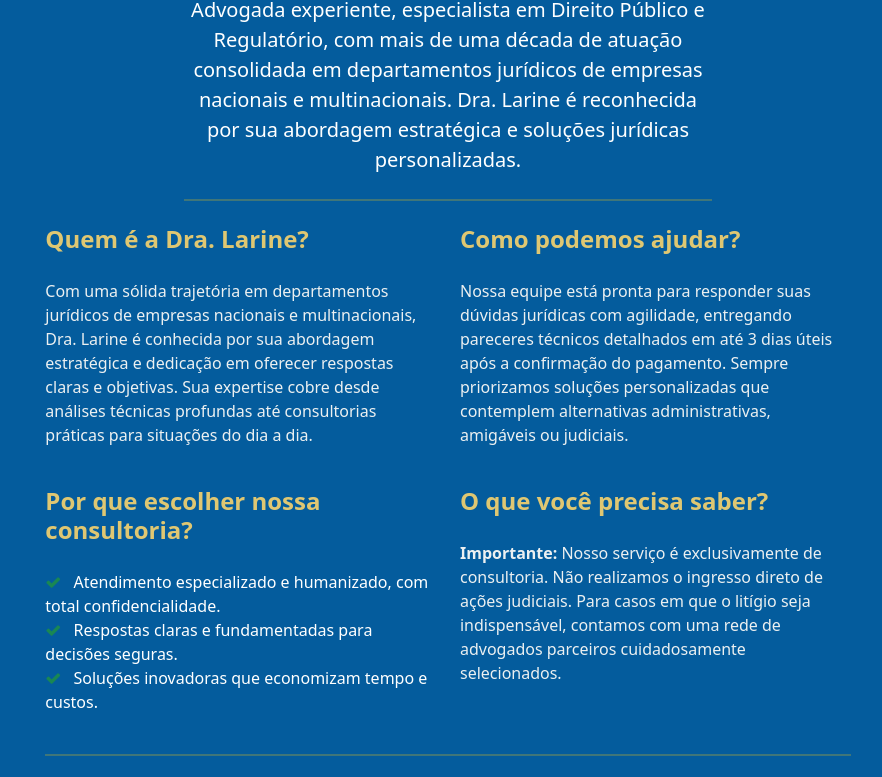
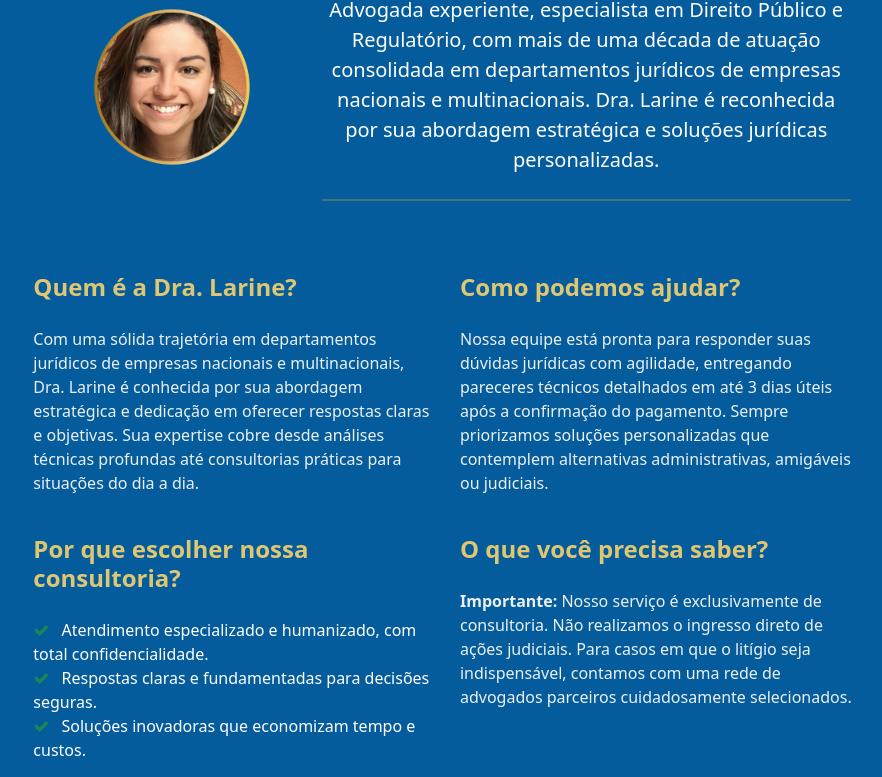
Before and after one commit to rrosset91/larineconsultoria, a website: page index.html in a window 1280 px wide. Shown: the part 599-1376 px from the top of the page, without its empty margins (192-1074 px from the left). Drawn offline with nearby package versions, Linux system fonts and the light colour scheme; a web font is replaced by a local one.

Commit message:
profile pic added

```diff
--- a/index.html
+++ b/index.html
@@ -73,17 +73,21 @@
         data-bs-target="#navbarNav"
         tabindex="0"
       >
+	  <div class="container py-5" style="margin-top: 0;" id="list-item-1">
+		<div class="row align-items-center">
+		  <div class="col-md-4 text-center">
+			<img src="./img/avatar.png" width="200" height="200" class="img-fluid rounded-circle" alt="Avatar Profile Picture" />
+		  </div>
+		  <div class="col-md-8">
 			<h2 class="fw-bold">Sobre</h2>
-		<section class="py-5" style="background-color: color: #ecf0f1;" id="list-item-1">
-			<div class="container text-center">
-			  <div class="row">
-				<div class="col-lg-8 mx-auto">
 			<p class="lead mb-4" style="color: #ffffff;">
 			  Advogada experiente, especialista em Direito Público e Regulatório, com mais de uma década de atuação consolidada em departamentos jurídicos de empresas nacionais e multinacionais. Dra. Larine é reconhecida por sua abordagem estratégica e soluções jurídicas personalizadas.
 			</p>
 			<hr class="my-4" style="border-top: 2px solid #f1c40f;" />
 		  </div>
 		</div>
+	  </div>
+
 			  <div class="row text-start">
 				<div class="col-lg-6">
 				  <h4 class="fw-bold" style="color: #DFC772;">Quem é a Dra. Larine?</h4>
```
Also changed, not shown: img/avatar.png (added), img/nine.jpeg (deleted). Lines whose indentation alone changed are shown as unchanged.
